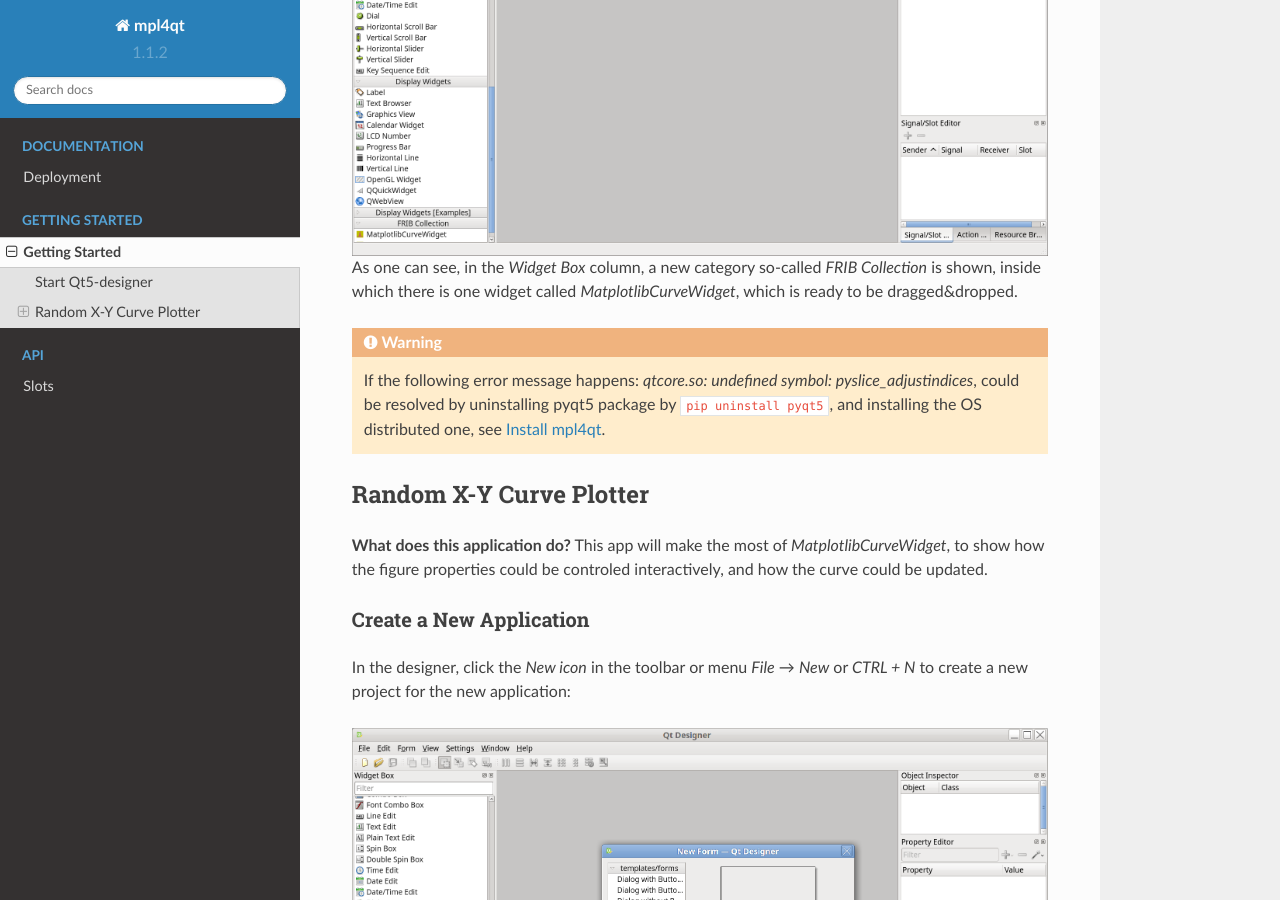
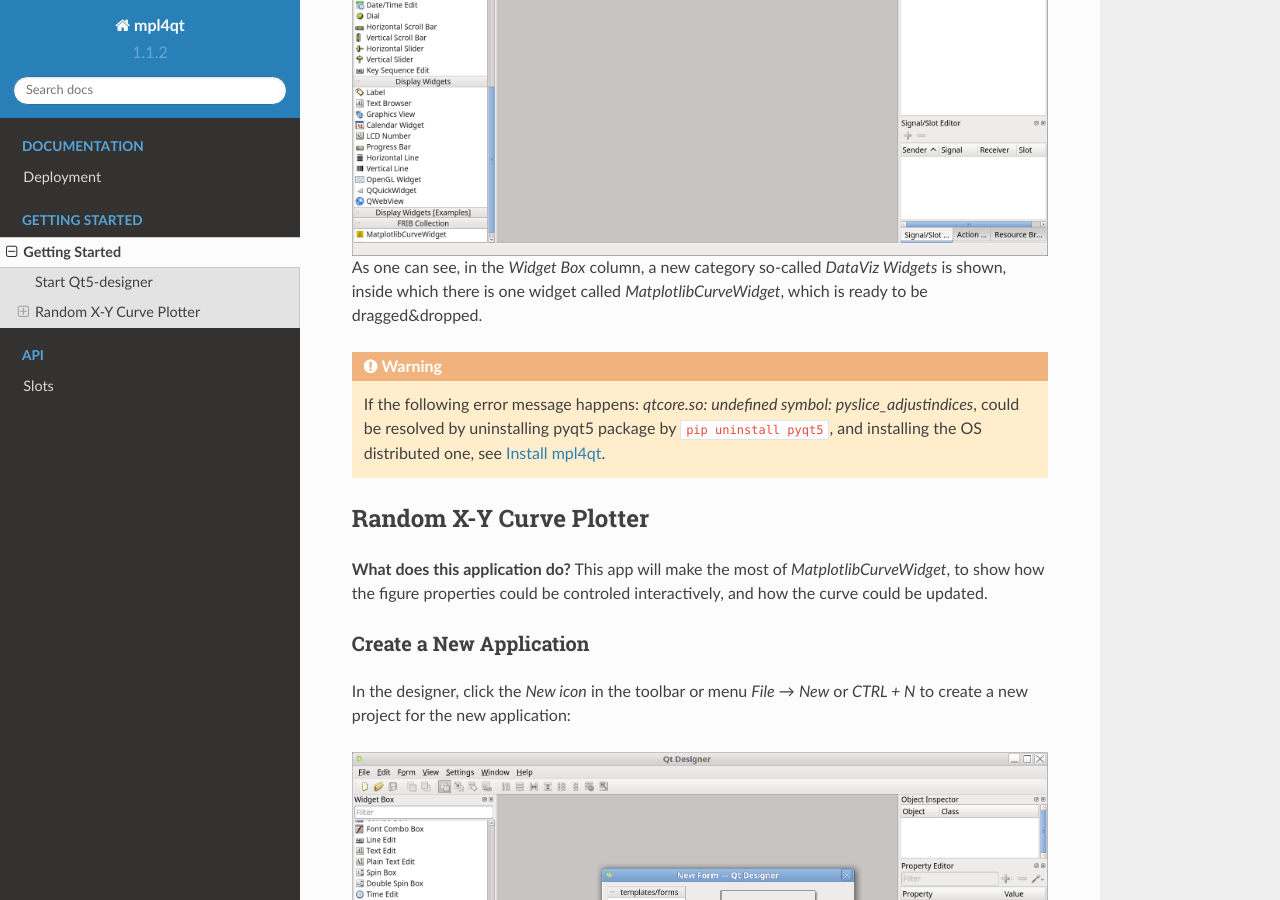
Before and after one commit to phantasy-project/mpl4qt, a Sphinx documentation site: the page built from docs/source/src/tut.rst, in a window 1280 px wide and 900 px high, scrolled down 764 px. Built offline with Sphinx 7.4.7 and the Read the Docs theme 2.0.0, drawn with Linux system fonts in a browser that asks for light colours.

Commit message:
DOC: Adjust group name to DataViz Widgets.

```diff
--- a/docs/source/src/tut.rst
+++ b/docs/source/src/tut.rst
@@ -33,7 +33,7 @@ terminal to launch designer:
     :width: 800px
 
 As one can see, in the *Widget Box* column, a new category so-called
-*FRIB Collection* is shown, inside which there is one widget called
+*DataViz Widgets* is shown, inside which there is one widget called
 *MatplotlibCurveWidget*, which is ready to be dragged&dropped.
 
 .. warning::
```
